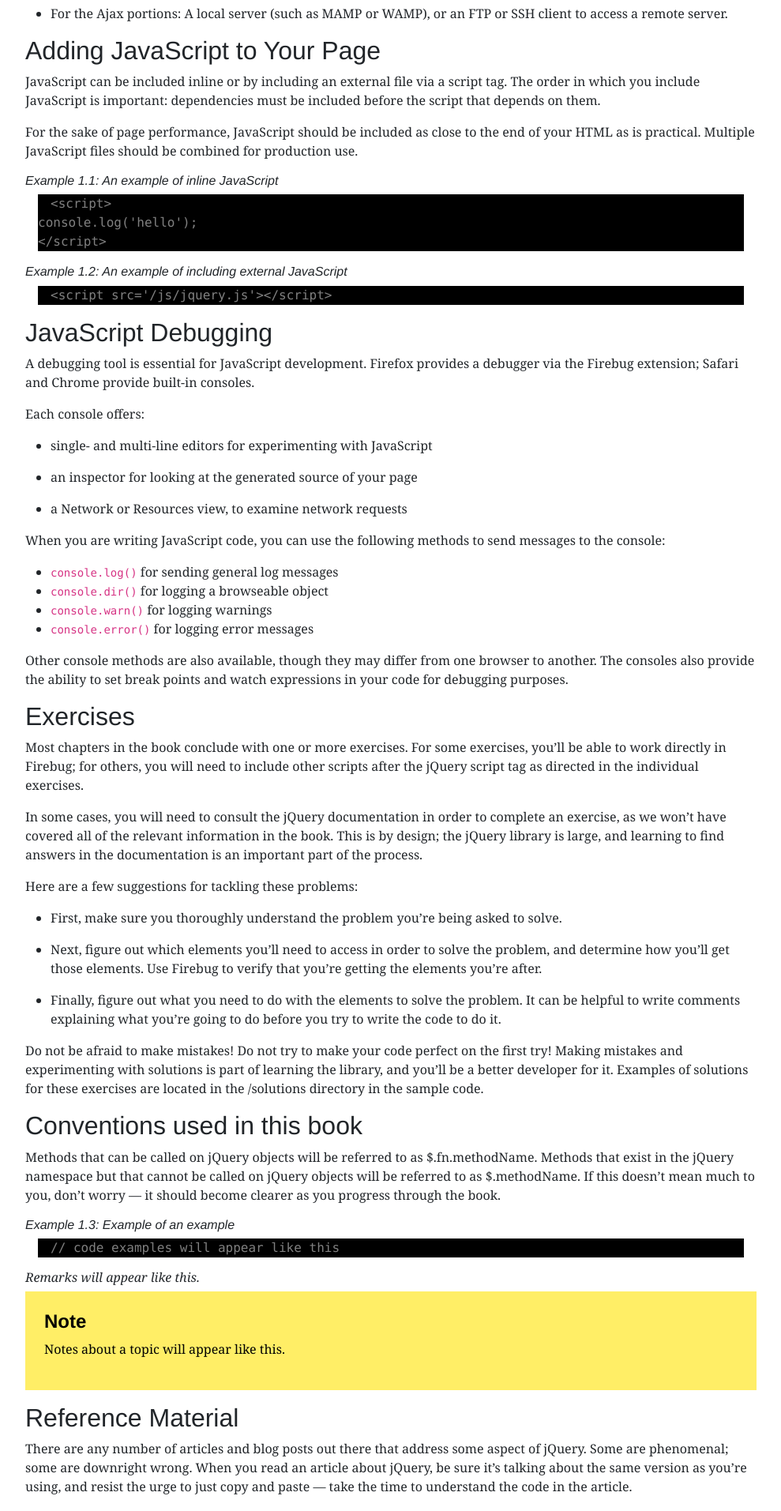
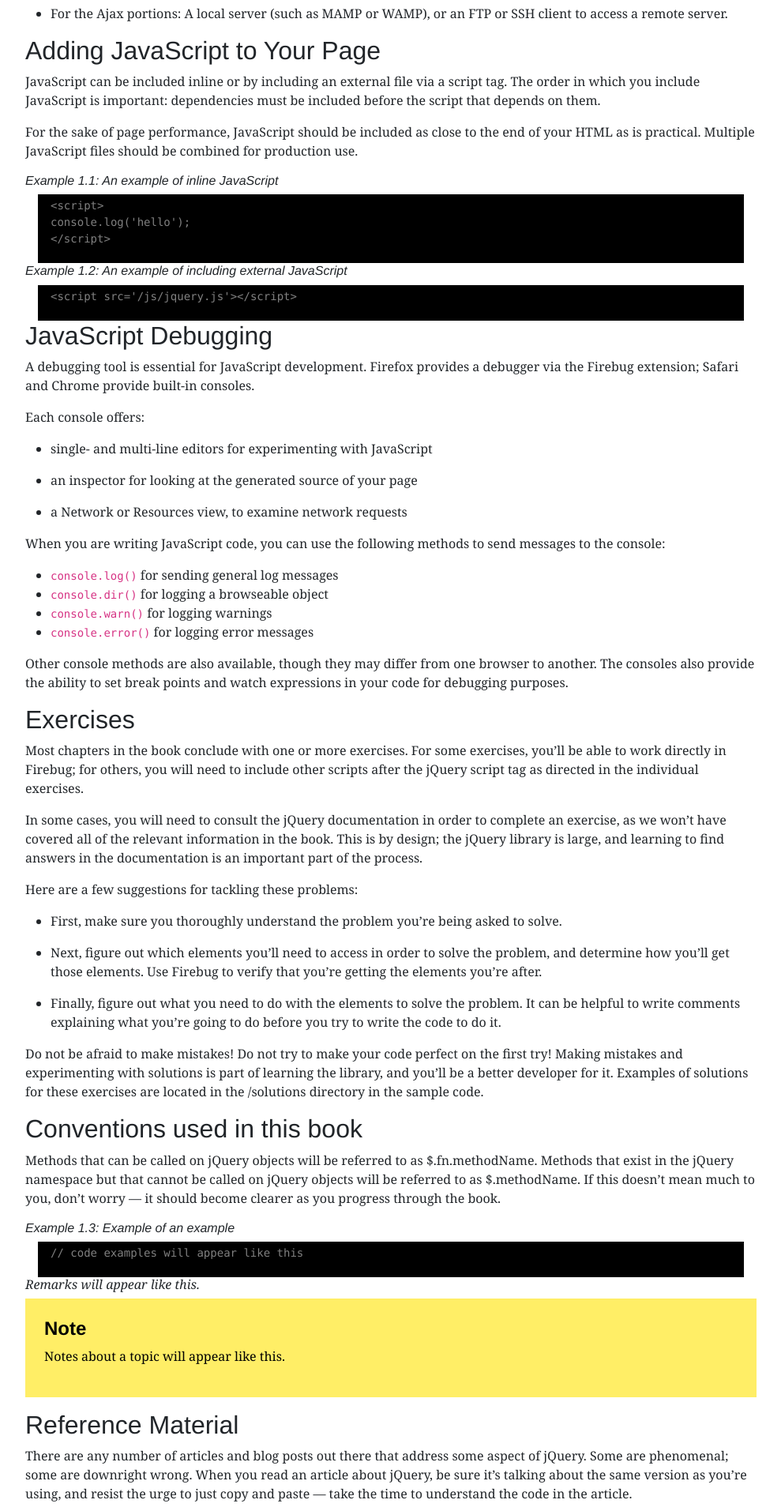
Before and after one commit to dan-carroll/jquery-fundamentals, a Jekyll site: the page built from legacy/ch01-welcome.md, in a window 1280 px wide. Shown: the part 814-2727 px from the top of the page at 79% size, without its empty margins (145-1134 px from the left). Built offline with Jekyll 4.4.1, drawn with Linux system fonts in a browser that asks for light colours.

Commit message:
Update main.css
Moved styles from pre code to div.highlight.

```diff
--- a/assets/css/main.css
+++ b/assets/css/main.css
@@ -66,10 +66,7 @@ div.highlight {
     color: gray;
     margin-left: 1rem;
     margin-right: 1rem;
+    padding: .25rem 1rem;
     font-family: "Consolas", "Bitstream Vera Sans Mono", "Courier New", Courier, monospace;
+    font-size: 1rem;
 }
-
-pre code {
-    font-size: 1rem;
-    padding: .25rem 1rem;
-}
```
